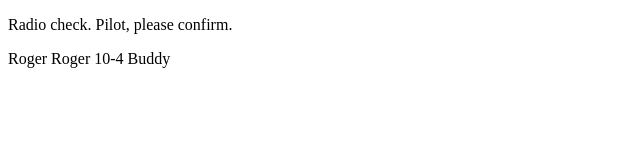
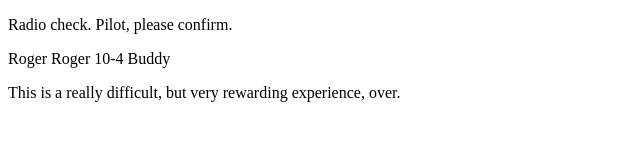
Before and after one commit to Zophkiel/communication-log, a plain HTML site: page index.html in a window 1280 px wide. Shown: the whole page, without its empty margins (0-640 px from the left). Drawn offline with Linux system fonts and the light colour scheme.

Commit message:
Message three

```diff
--- a/index.html
+++ b/index.html
@@ -4,5 +4,7 @@
       <p>Radio check. Pilot, please confirm.</p>
 
       <p>Roger Roger 10-4 Buddy</p>
+
+      <p> This is a really difficult, but very rewarding experience, over.</p>
    </body>
 </html>
```
